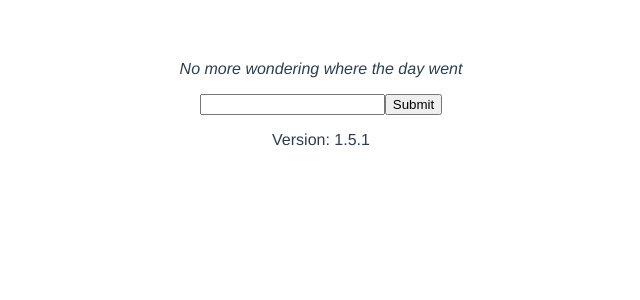
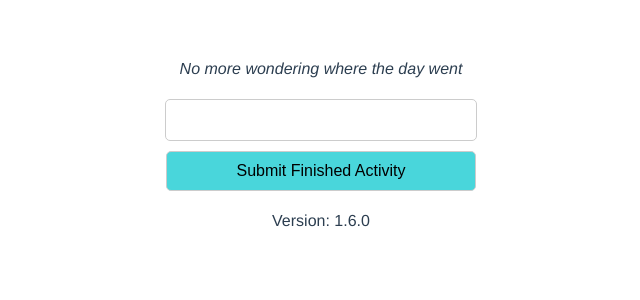
Before and after one commit to cotterjd/time-auditor, a Vue app: page / in a window 1280 px wide. Both pictures are taken after a click on the button "Start Day". Shown: the top 300 px of the page, without its empty margins (319-959 px from the left). Built offline with nearby package versions, Linux system fonts and the light colour scheme.

Commit message:
style button & input

```diff
--- a/package.json
+++ b/package.json
@@ -1,6 +1,6 @@
 {
   "name": "time-auditor",
-  "version": "1.5.1",
+  "version": "1.6.0",
   "private": true,
   "scripts": {
     "serve": "vue-cli-service serve",
--- a/src/App.vue
+++ b/src/App.vue
@@ -3,8 +3,8 @@
 </template>
 
 <script lang="ts">
-import { defineComponent } from 'vue';
-import Home from './components/PageHome.vue';
+import { defineComponent } from 'vue'
+import Home from './components/PageHome.vue'
 
 export default defineComponent({
   name: `App`,
--- a/src/components/Header.vue
+++ b/src/components/Header.vue
@@ -3,9 +3,9 @@
     <p><i>No more wondering where the day went</i></p>
     <button v-if="!start" @click="startTimer">Start Day</button>
 
-    <div v-show="start">
-      <input v-model="activity" @keyup.enter="submitActivity" />
-      <button @click="onSubmit">Submit</button>
+    <div class="input-container" v-show="start">
+      <input class="input" v-model="activity" @keyup.enter="submitActivity" />
+      <button class="submit-btn" @click="onSubmit">Submit Finished Activity</button>
     </div>
   </div>
 </template>
@@ -36,4 +36,28 @@ export default defineComponent({
 .header-container {
   text-align: center
 }
+.input {
+  width: 300px;
+  height: 30px;
+  border-radius: 5px;
+  border: 1px solid #ccc;
+  padding: 5px;
+  margin: 5px;
+  font-size: 16px;
+}
+.input-container {
+  display: flex;
+  flex-direction: column;
+  align-items: center;
+}
+.submit-btn {
+  width: 310px;
+  border-radius: 5px;
+  border: 1px solid #ccc;
+  padding: 10px 0;
+  margin: 5px;
+  font-size: 16px;
+  background-color: #49D6DB;
+  color: #000;
+}
 </style>
```
Also changed, not shown: Home.vue (deleted, +0 -62 lines), public/img/icons/android-chrome-maskable_192x192.png, public/img/icons/android-chrome-maskable_192x1921.png (added).
